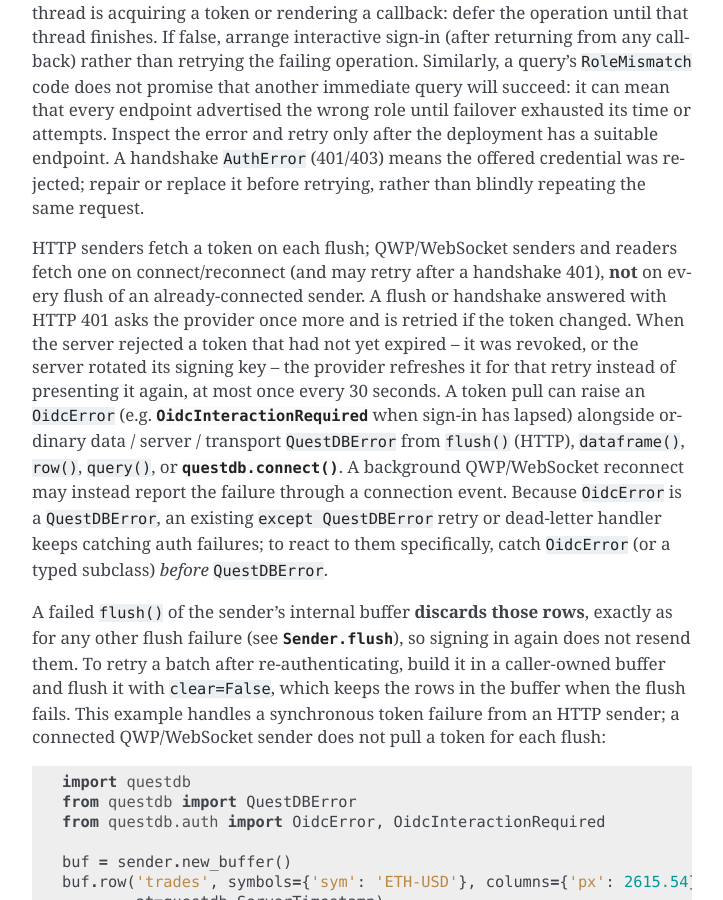
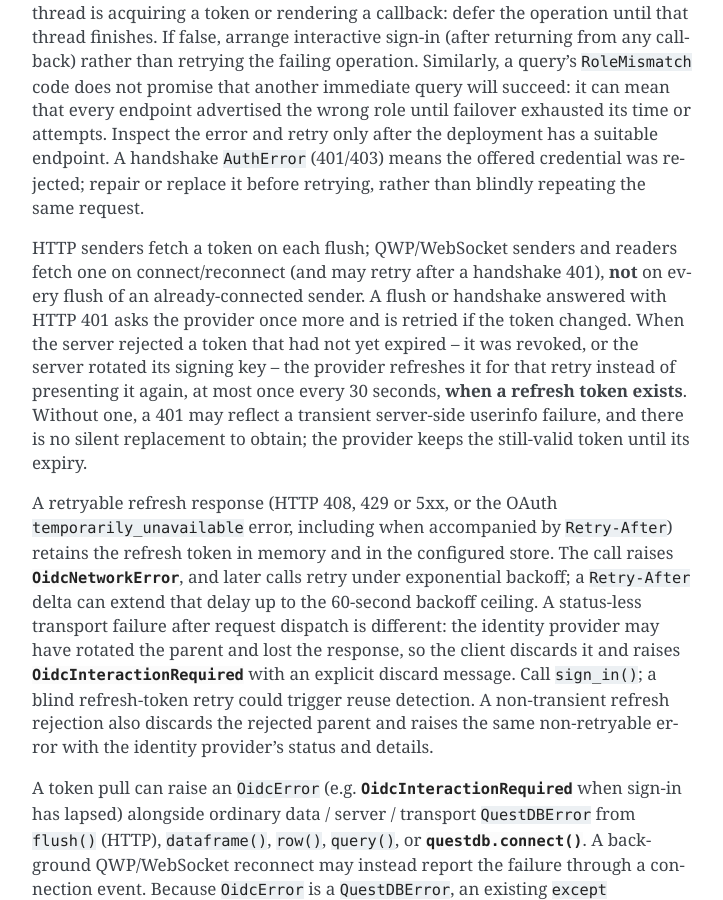
Before and after one commit to questdb/py-questdb-client, a Sphinx documentation site: the page built from docs/auth.rst, in a window 1280 px wide and 900 px high, scrolled down 2234 px. Shown: the whole window, without its empty margins (388-1111 px from the left). Built offline with Sphinx 7.4.7, drawn with Linux system fonts in a browser that asks for light colours; some of the changed text lies outside the part shown.

Commit message:
fix(auth): harden OIDC refresh and PostgreSQL adapters

```diff
--- a/docs/auth.rst
+++ b/docs/auth.rst
@@ -124,7 +124,26 @@
 with HTTP 401 asks the provider once more and is retried if the token changed.
 When the server rejected a token that had not yet expired -- it was revoked,
 or the server rotated its signing key -- the provider refreshes it for that
-retry instead of presenting it again, at most once every 30 seconds. A token pull can raise an
+retry instead of presenting it again, at most once every 30 seconds, **when a
+refresh token exists**. Without one, a 401 may reflect a transient server-side
+userinfo failure, and there is no silent replacement to obtain; the provider
+keeps the still-valid token until its expiry.
+
+A retryable refresh response (HTTP 408, 429 or 5xx, or the OAuth
+``temporarily_unavailable`` error, including when accompanied by
+``Retry-After``) retains the refresh token in
+memory and in the configured store. The call raises
+:class:`~questdb.auth.OidcNetworkError`, and later calls retry under exponential
+backoff; a ``Retry-After`` delta can extend that delay up to the 60-second
+backoff ceiling. A status-less transport failure after request dispatch is different:
+the identity provider may have rotated the parent and lost the response, so the
+client discards it and raises :class:`~questdb.auth.OidcInteractionRequired`
+with an explicit discard message. Call ``sign_in()``; a blind refresh-token
+retry could trigger reuse detection. A non-transient refresh rejection also
+discards the rejected parent and raises the same non-retryable error with the
+identity provider's status and details.
+
+A token pull can raise an
 ``OidcError`` (e.g. :class:`~questdb.auth.OidcInteractionRequired` when
 sign-in has lapsed) alongside ordinary data / server / transport
 ``QuestDBError`` from ``flush()`` (HTTP), ``dataframe()``, ``row()``,
@@ -207,6 +226,9 @@
         groups_in_token=True,
         audience="questdb")
 
+The endpoint arguments are keyword-only; this prevents the device and token
+endpoints from being silently swapped.
+
 The two credential endpoints must share one origin (scheme, host and port),
 however they were obtained: the device code and refresh token are posted to
 both. When you pass both endpoints explicitly *and* an ``issuer``, both
@@ -231,12 +253,14 @@
 ===============================
 
 A flush, connect or reconnect that needs a fresh credential resolves it before
-its first request. A valid cached token is used at once. Otherwise the call
-refreshes the token itself -- one identity-provider request, bounded by the
-provider's ``timeout`` (default 30 seconds) -- or, when another thread is
-already refreshing the same provider, waits for that refresh for up to six
-times ``timeout`` (three minutes at the default, twelve at the 120-second
-maximum). ``auth.token()`` behaves the same way.
+its first request. A cached token is used at once until its actual expiry; the
+30-second clock-skew margin is not allowed to stall an otherwise valid
+credential. Otherwise the call refreshes the token itself -- one
+identity-provider request, bounded by the provider's ``timeout`` (default 30
+seconds) -- or, when another thread is already refreshing the same provider,
+waits for that refresh for up to six times ``timeout`` (three minutes at the
+default, twelve at the 120-second maximum). ``auth.token()`` behaves the same
+way.
 
 That wait is bounded by the OIDC ``timeout`` alone. The sender's
 ``request_timeout``, ``retry_timeout``, ``connect_timeout`` and reconnect
@@ -519,6 +543,10 @@
 * Attach the provider to ``https::`` / ``wss::`` transports. Over plaintext
   ``http::`` / ``ws::`` to a non-loopback host the Bearer token travels in
   cleartext; nothing rejects or warns about that configuration.
+* Identity-provider and QuestDB discovery requests do not use
+  ``HTTPS_PROXY``, ``ALL_PROXY`` or their lowercase variants. There is no OIDC
+  proxy setting in this release; the IdP and discovery endpoint must be
+  directly reachable from the client host.
 * Renderer callbacks receive bounded, native display-normalized but still
   untrusted IdP text. Prompt fields are single-line and visibly ASCII-escaped;
   identity/failure text may retain ordinary Unicode and HTML metacharacters.
--- a/docs/migration.rst
+++ b/docs/migration.rst
@@ -2,7 +2,7 @@
 Migration Guide
 ================
 
-5.0 to 5.1
+5.0 to 6.0
 ==========
 
 Ten changes need action: the two UUID / fixed-size-binary items below, the
--- a/docs/sender.rst
+++ b/docs/sender.rst
@@ -484,8 +484,10 @@
    sender's ``wait()`` raises once it expires -- with
    :class:`~questdb.auth.OidcInteractionRequired`, whose ``code`` is
    ``QuestDBErrorCode.FailoverRetry`` and whose message names the failing
-   reconnect -- and ``await_acked_fsn()`` returns ``False``;
-   ``flush(wait=True)`` is bounded by the pool's request timeout. With the
+   reconnect -- and ``await_acked_fsn()`` returns ``False``. Use an explicit
+   ``wait(..., timeout_millis=...)`` when a bound is required:
+   ``flush(wait=True)`` can wait indefinitely when its current buffer is empty
+   but rows published by an earlier call remain unacknowledged. With the
    default ``timeout_millis=0``, ``wait()`` and ``await_acked_fsn()`` wait
    until the rows are acknowledged, which needs a successful sign-in on
    another thread; pass a timeout when the credential may be missing. The
```
Also changed, not shown: CHANGELOG.rst (+25 -3 lines), 5 other files.
